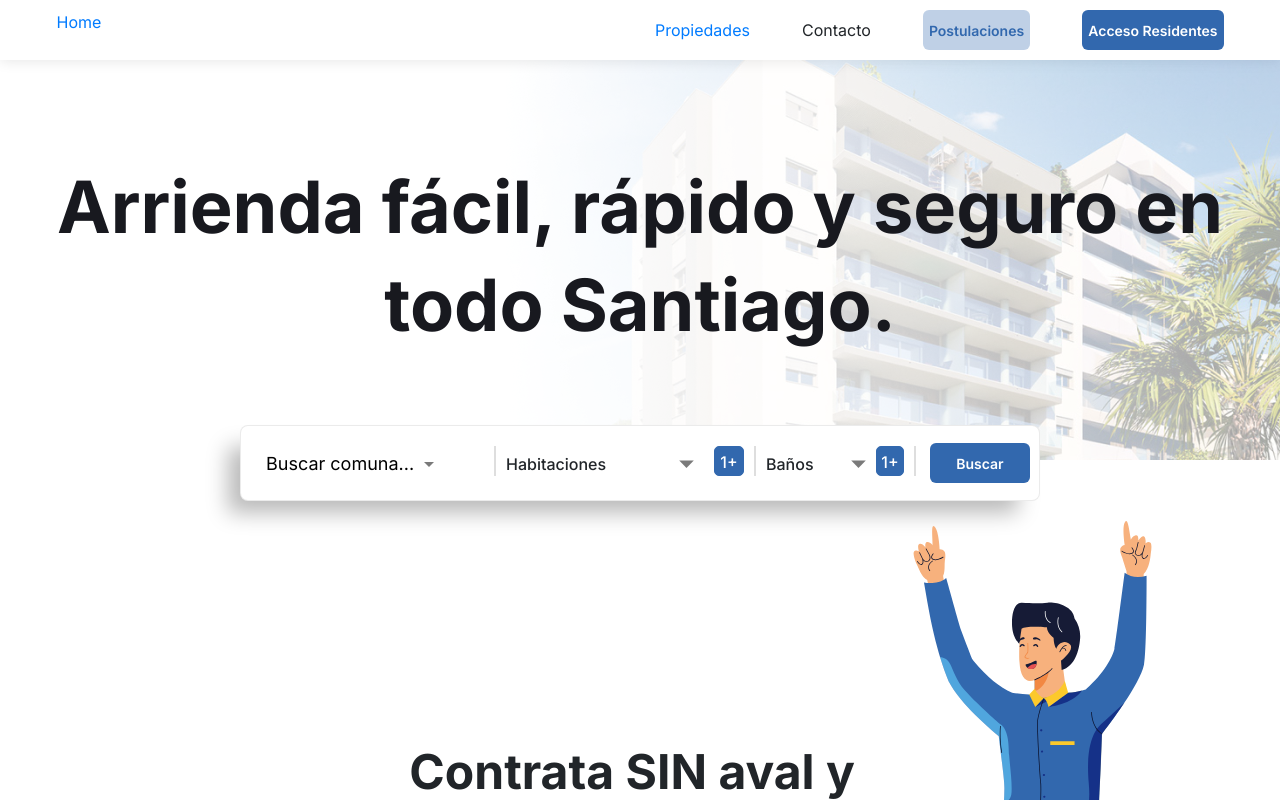
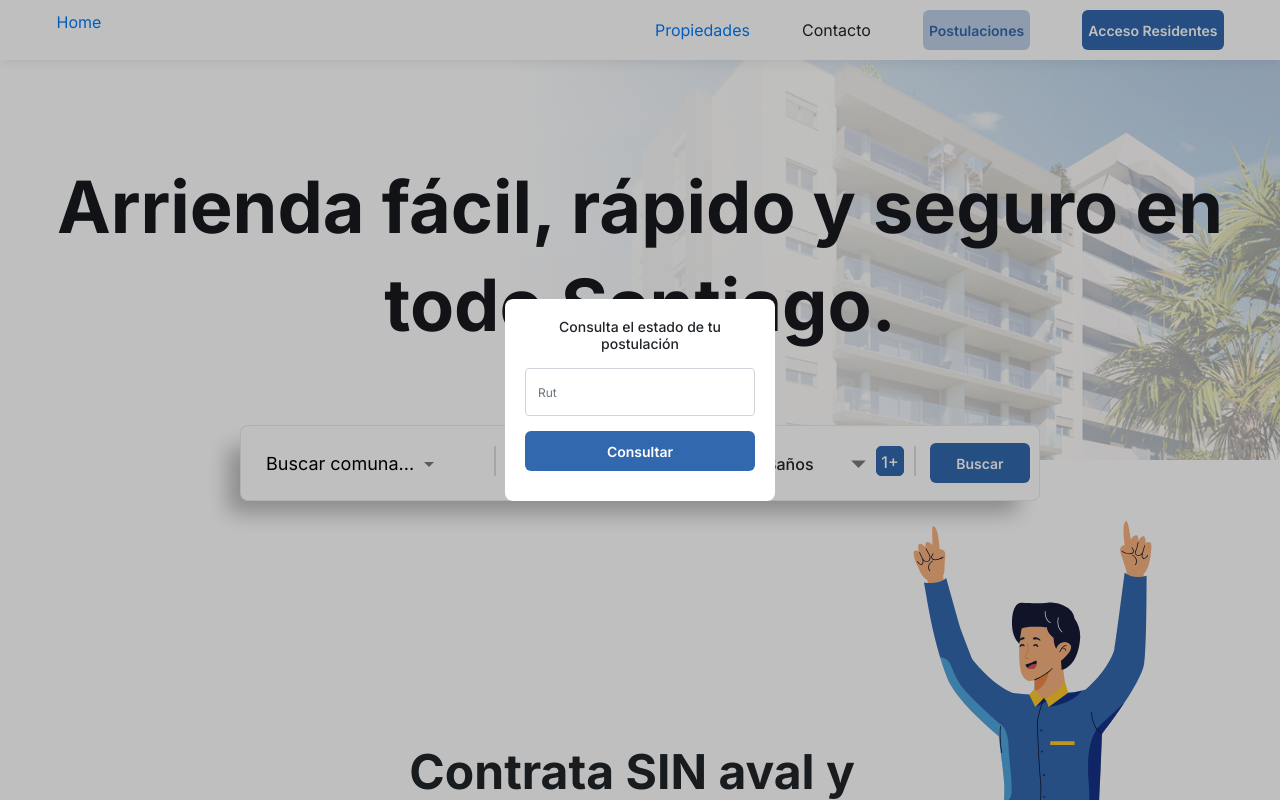
Before and after one commit to alexisByron/web_app, a React (Create React App) app: page /Home in a window 1280 px wide. Both pictures are taken after a click on the button "Postulaciones". Shown: the top 800 px of the page. Built offline with nearby package versions, Linux system fonts and the light colour scheme.

Commit message:
modal para botón postulaciones

```diff
--- a/src/componets/NavBar/NavBar.tsx
+++ b/src/componets/NavBar/NavBar.tsx
@@ -8,6 +8,7 @@ import CustomModal from "../Modal/CustomModal";
 
 function NavBar()  {
     const [modalIsOpen, setIsOpen] = React.useState(false);
+    const [modalPostulacionIsOpen, setModalPostulacionIsOpen] = React.useState(false);
     const { register, handleSubmit, formState: { errors } } = useForm();
     const onSubmit = (data: any) => console.log(data);
 
@@ -32,7 +33,7 @@ function NavBar()  {
                         <CustomButton
                         text="Postulaciones"
                         theme={EThemeNames.Secondary}
-                        onClick={()=>console.log("click Postulaciones")}/>
+                        onClick={()=>setModalPostulacionIsOpen(true)}/>
                     </li>
                     <li>
                         <CustomButton
@@ -66,6 +67,24 @@ function NavBar()  {
                 </div>
 
             </CustomModal>
+
+            <CustomModal isOpen={modalPostulacionIsOpen} setIsOpen={setModalPostulacionIsOpen}>
+                <div style={{width: '230px'}}>
+
+                    <h3 style={{textAlign:'center', fontSize: '14px'}}>Consulta el estado de tu postulación</h3>
+                    <div className="mt-3" style={{marginBottom:'15px'}}>
+                        <input type="text" className="form-control" style={{height:'48px', fontSize: '12px'}} {...register("rut")} placeholder="Rut"/>
+                    </div>
+                    <div style={{marginBottom:'10px'}}>
+                        <CustomButton
+                            text="Consultar"
+                            theme={EThemeNames.Primary}
+                            onClick={handleSubmit(onSubmit)}
+                        />
+                    </div>
+                </div>
+
+            </CustomModal>
         </div>
     );
 }
--- a/src/componets/customSearch/CustomSearch.tsx
+++ b/src/componets/customSearch/CustomSearch.tsx
@@ -16,6 +16,16 @@ function CustomSearch(){
     const [comunaBuscada,setComunaBuscada] = useState('');
     const [cantRooms,setCantRooms] = useState('1+');
     const [cantBathRooms,setCantBathRooms] = useState('1+');
+
+    const changeQuantity = (type: string, num: string) => {
+        const cantidadActual = type === 'rooms' ? cantRooms : cantBathRooms
+        if(cantidadActual !== num){
+            (type === 'rooms') ? setCantRooms(num) : setCantBathRooms(num)
+        } else {
+            (type === 'rooms') ? setCantRooms('1+') : setCantBathRooms('1+')
+        }
+        setShowCollapseRooms(false)
+    }
 
     return (
         <div className="justify-center" style={styles.customContainer}>
@@ -47,11 +57,11 @@ function CustomSearch(){
                 </div>
                 <Collapse isOpened={showCollapseRooms}>
                     <div className="quantity" style={styles.ContainerNumbers}>
-                        <a href="#" className="item-quantity" onClick={()=>{setCantRooms('1');setShowCollapseRooms(false)}} style={cantRooms=="1"?styles.itemQuantityActive:styles.itemQuantity}>1</a>
-                        <a href="#" className="item-quantity" onClick={()=>{setCantRooms('2');setShowCollapseRooms(false)}} style={cantRooms=="2"?styles.itemQuantityActive:styles.itemQuantity}>2</a>
-                        <a href="#" className="item-quantity" onClick={()=>{setCantRooms('3');setShowCollapseRooms(false)}} style={cantRooms=="3"?styles.itemQuantityActive:styles.itemQuantity}>3</a>
-                        <a href="#" className="item-quantity" onClick={()=>{setCantRooms('4');setShowCollapseRooms(false)}} style={cantRooms=="4"?styles.itemQuantityActive:styles.itemQuantity}>4</a>
-                        <a href="#" className="item-quantity" onClick={()=>{setCantRooms('5+');setShowCollapseRooms(false)}} style={cantRooms=="5+"?styles.itemQuantityActive:styles.itemQuantity}>5+</a>
+                        <a href="#" className="item-quantity" onClick={() => changeQuantity('rooms', '1')} style={cantRooms=="1"?styles.itemQuantityActive:styles.itemQuantity}>1</a>
+                        <a href="#" className="item-quantity" onClick={() => changeQuantity('rooms', '2')} style={cantRooms=="2"?styles.itemQuantityActive:styles.itemQuantity}>2</a>
+                        <a href="#" className="item-quantity" onClick={() => changeQuantity('rooms', '3')} style={cantRooms=="3"?styles.itemQuantityActive:styles.itemQuantity}>3</a>
+                        <a href="#" className="item-quantity" onClick={() => changeQuantity('rooms', '4')} style={cantRooms=="4"?styles.itemQuantityActive:styles.itemQuantity}>4</a>
+                        <a href="#" className="item-quantity" onClick={() => changeQuantity('rooms', '5+')} style={cantRooms=="5+"?styles.itemQuantityActive:styles.itemQuantity}>5+</a>
                     </div>
                 </Collapse>
             </div>
@@ -73,11 +83,11 @@ function CustomSearch(){
                 </div>
                 <Collapse isOpened={showCollapseBathrooms}>
                     <div className="quantity" style={styles.ContainerNumbers}>
-                        <a href="#" className="item-quantity" onClick={()=>{setCantBathRooms('1');setShowCollapseBathrooms(false)}} style={cantBathRooms=="1"?styles.itemQuantityActive:styles.itemQuantity}>1</a>
-                        <a href="#" className="item-quantity" onClick={()=>{setCantBathRooms('2');setShowCollapseBathrooms(false)}} style={cantBathRooms=="2"?styles.itemQuantityActive:styles.itemQuantity}>2</a>
-                        <a href="#" className="item-quantity" onClick={()=>{setCantBathRooms('3');setShowCollapseBathrooms(false)}} style={cantBathRooms=="3"?styles.itemQuantityActive:styles.itemQuantity}>3</a>
-                        <a href="#" className="item-quantity" onClick={()=>{setCantBathRooms('4');setShowCollapseBathrooms(false)}} style={cantBathRooms=="4"?styles.itemQuantityActive:styles.itemQuantity}>4</a>
-                        <a href="#" className="item-quantity" onClick={()=>{setCantBathRooms('5+');setShowCollapseBathrooms(false)}} style={cantBathRooms=="5+"?styles.itemQuantityActive:styles.itemQuantity}>5+</a>
+                        <a href="#" className="item-quantity" onClick={() => changeQuantity('bathrooms', '1')} style={cantBathRooms=="1"?styles.itemQuantityActive:styles.itemQuantity}>1</a>
+                        <a href="#" className="item-quantity" onClick={() => changeQuantity('bathrooms', '2')} style={cantBathRooms=="2"?styles.itemQuantityActive:styles.itemQuantity}>2</a>
+                        <a href="#" className="item-quantity" onClick={() => changeQuantity('bathrooms', '3')} style={cantBathRooms=="3"?styles.itemQuantityActive:styles.itemQuantity}>3</a>
+                        <a href="#" className="item-quantity" onClick={() => changeQuantity('bathrooms', '4')} style={cantBathRooms=="4"?styles.itemQuantityActive:styles.itemQuantity}>4</a>
+                        <a href="#" className="item-quantity" onClick={() => changeQuantity('bathrooms', '5+')} style={cantBathRooms=="5+"?styles.itemQuantityActive:styles.itemQuantity}>5+</a>
                     </div>
                 </Collapse>
             </div>
```
